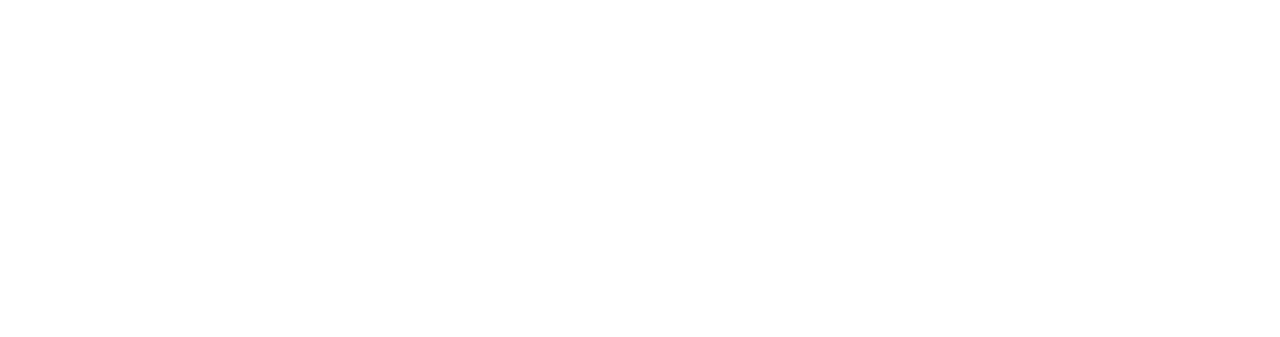
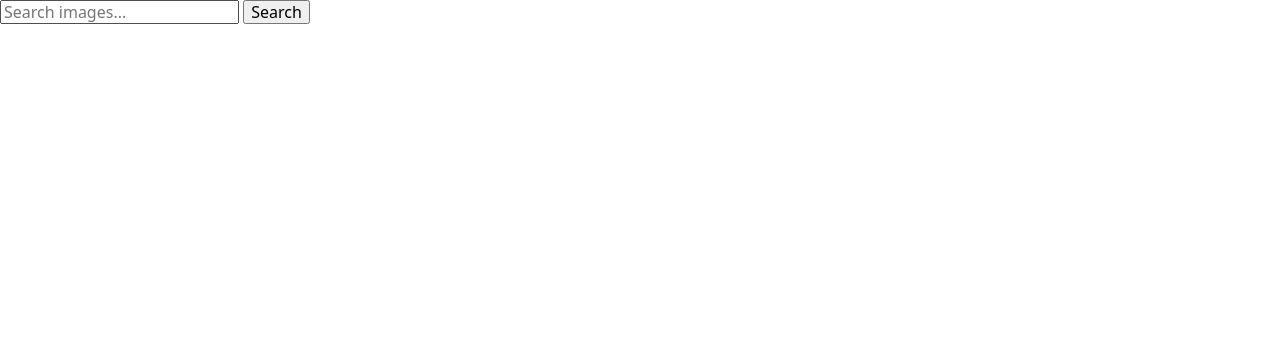
Before and after one commit to NataliaMonasturska/goit-js-hw-11, a website built with Parcel: page src/index.html in a window 1280 px wide. Shown: the top 337 px of the page. Built offline with nearby package versions, Linux system fonts and the light colour scheme.

Commit message:
нпм си

```diff
--- a/src/index.html
+++ b/src/index.html
@@ -13,7 +13,10 @@
   </head>
   <body>
     <!-- Так добавляются фрагменты в главные HTML-файлы страниц. -->
-    <include src="./partials/example.html"></include>
+  <form class="search-form" id="search-form">
+    <input type="text" name="searchQuery" autocomplete="off" placeholder="Search images..." />
+    <button type="submit">Search</button>
+  </form>
 
     <!-- Скрипт идёт последним в разметке. В нём уже подключен главный SASS-файл. -->
     <script src="./index.js"></script>
--- a/src/partials/example.html
+++ /dev/null
@@ -1,3 +0,0 @@
-<div class="example">
-Parcel project template v.1.1.0
-</div>
```
